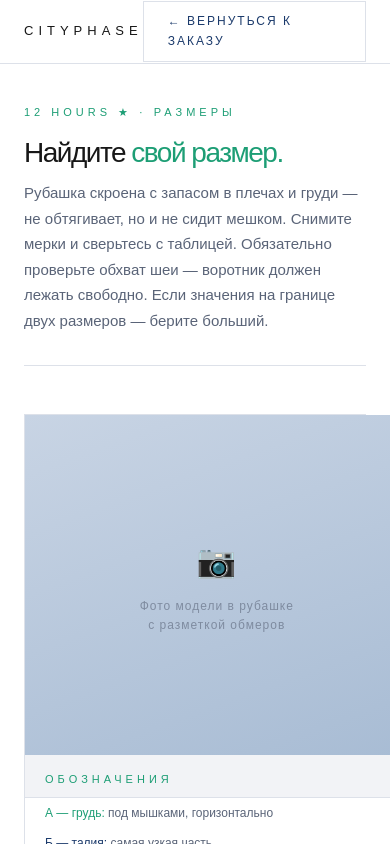
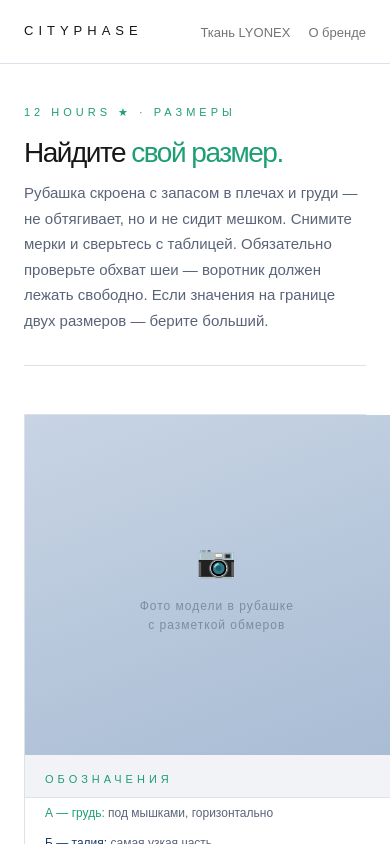
Before and after one commit to 1975pnv-lab/Cityphase, a Next.js app: page /sizes in a window 390 px wide. Shown: the top 844 px of the page. Built offline with nearby package versions, Linux system fonts and the light colour scheme.

Commit message:
Mobile nav across pages: show LYONEX + About links, hide preorder CTA (globals.css central rule + sizes rename + 12-hours specificity)

```diff
--- a/app/12-hours/page.js
+++ b/app/12-hours/page.js
@@ -664,9 +664,10 @@ nav{
   #pager{height:auto;overflow-y:auto;scroll-snap-type:none}
   .sec{height:auto;overflow-y:visible}
   nav{padding:0 24px}
-  .nav-cta{display:none}
-  .nav-links{display:flex;position:static;transform:none;gap:20px;margin-left:auto}
-  .nav-links li:first-child{display:none}
+  nav .nav-cta{display:none!important}
+  nav .nav-links{display:flex!important;position:static!important;left:auto!important;transform:none!important;gap:18px!important;margin-left:auto!important}
+  nav .nav-links li:first-child{display:none!important}
+  nav .nav-links a{font-size:13px!important;opacity:.75}
   .sdots{display:none}
   .scta{bottom:16px;right:16px;padding:12px 20px;font-size:11px}
   #s0{grid-template-columns:1fr}
--- a/app/globals.css
+++ b/app/globals.css
@@ -30,7 +30,6 @@ body {
 .btn-row { display: flex; gap: 12px; }
 
 @media (max-width: 860px) {
-  .nav-links { display: none; }
   .hero-section { flex-direction: column; }
   .hero-photo { width: 100% !important; height: 220px !important; }
   .btn-row { flex-direction: column; }
@@ -39,9 +38,29 @@ body {
   .footer-inner { flex-direction: column; align-items: center; gap: 12px; text-align: center; }
 }
 @media (max-width: 640px) {
-  .nav-links {
-    display: none !important;
+  /* Мобильная шапка: ссылки LYONEX + О бренде, без зелёного Предзаказа */
+  nav .nav-links {
+    display: flex !important;
+    position: static !important;
+    left: auto !important;
+    transform: none !important;
+    margin: 0 0 0 auto !important;
+    gap: 18px !important;
   }
+  nav .nav-links li:first-child { display: none !important; }
+  nav > a:last-child { display: none !important; }
+}
+@media (max-width: 860px) {
+  nav .nav-links {
+    display: flex !important;
+    position: static !important;
+    left: auto !important;
+    transform: none !important;
+    margin: 0 0 0 auto !important;
+    gap: 18px !important;
+  }
+  nav .nav-links li:first-child { display: none !important; }
+  nav > a:last-child { display: none !important; }
 }
 /* ── Sticky навбар ── */
 nav {
--- a/app/sizes/page.js
+++ b/app/sizes/page.js
@@ -200,7 +200,9 @@ footer{
 
 @media(max-width:900px){
   nav{padding:0 24px}
-  .nav-links{display:none}
+  nav .nav-links{display:flex!important;gap:18px;margin-left:auto}
+  nav .nav-links li:first-child{display:none!important}
+  nav .nav-back{display:none!important}
   .page-wrap{padding:40px 24px 72px}
   .sz-wrap{grid-template-columns:1fr}
   .sz-diagram{border-right:none;border-bottom:1px solid var(--mist);min-height:auto}
@@ -212,8 +214,8 @@ const PAGE_HTML = `<!-- NAV -->
 <nav>
   <a href="/" class="nav-logo">CityPhase</a>
   <ul class="nav-links">
-    <li><a href="/12-hours">Коллекция</a></li>
-    <li><a href="/technology">Технология</a></li>
+    <li><a href="/12-hours">Рубашка 12 Hours ★</a></li>
+    <li><a href="/technology">Ткань LYONEX</a></li>
     <li><a href="/about">О бренде</a></li>
   </ul>
   <a href="/12-hours#s9" class="nav-back">← Вернуться к заказу</a>
```
